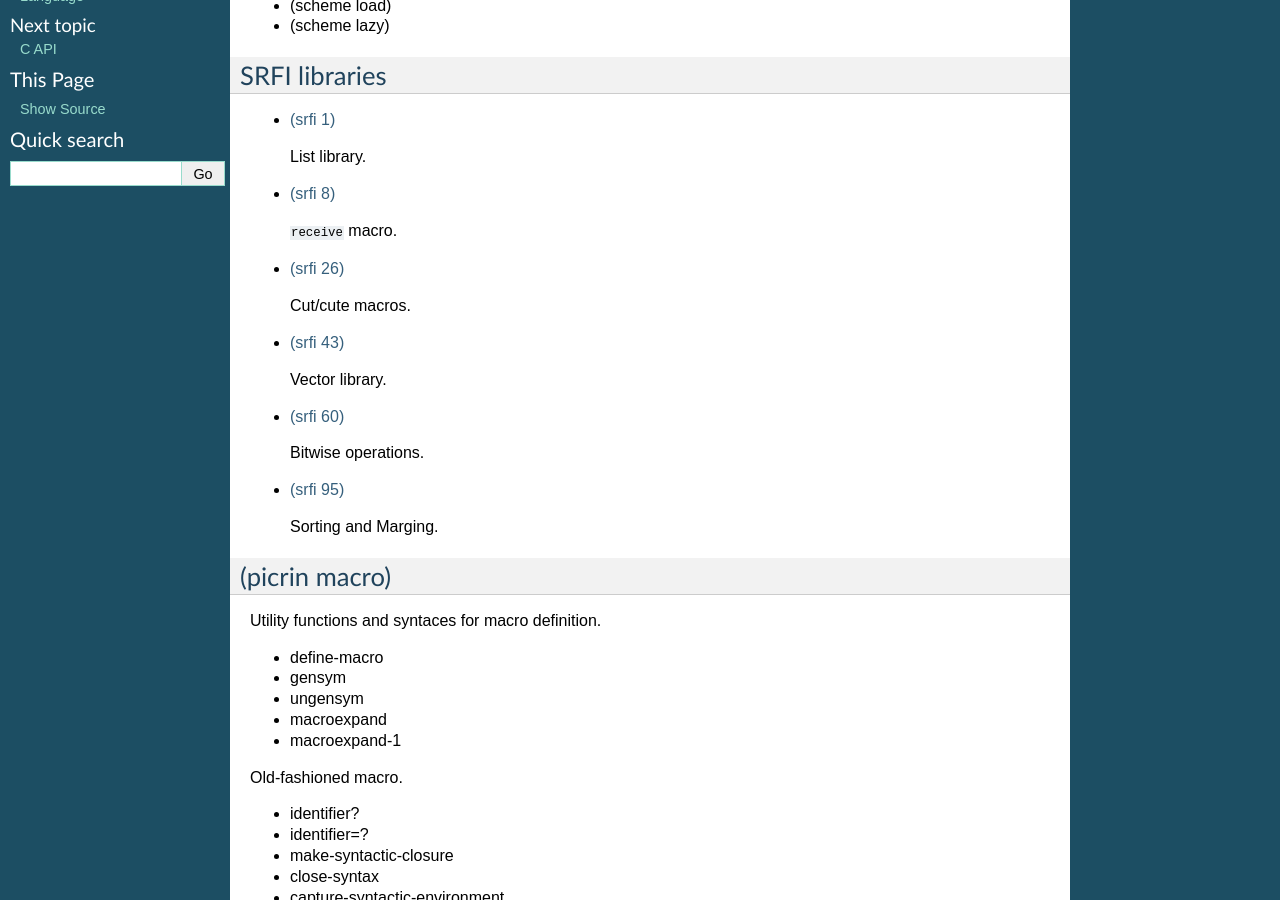
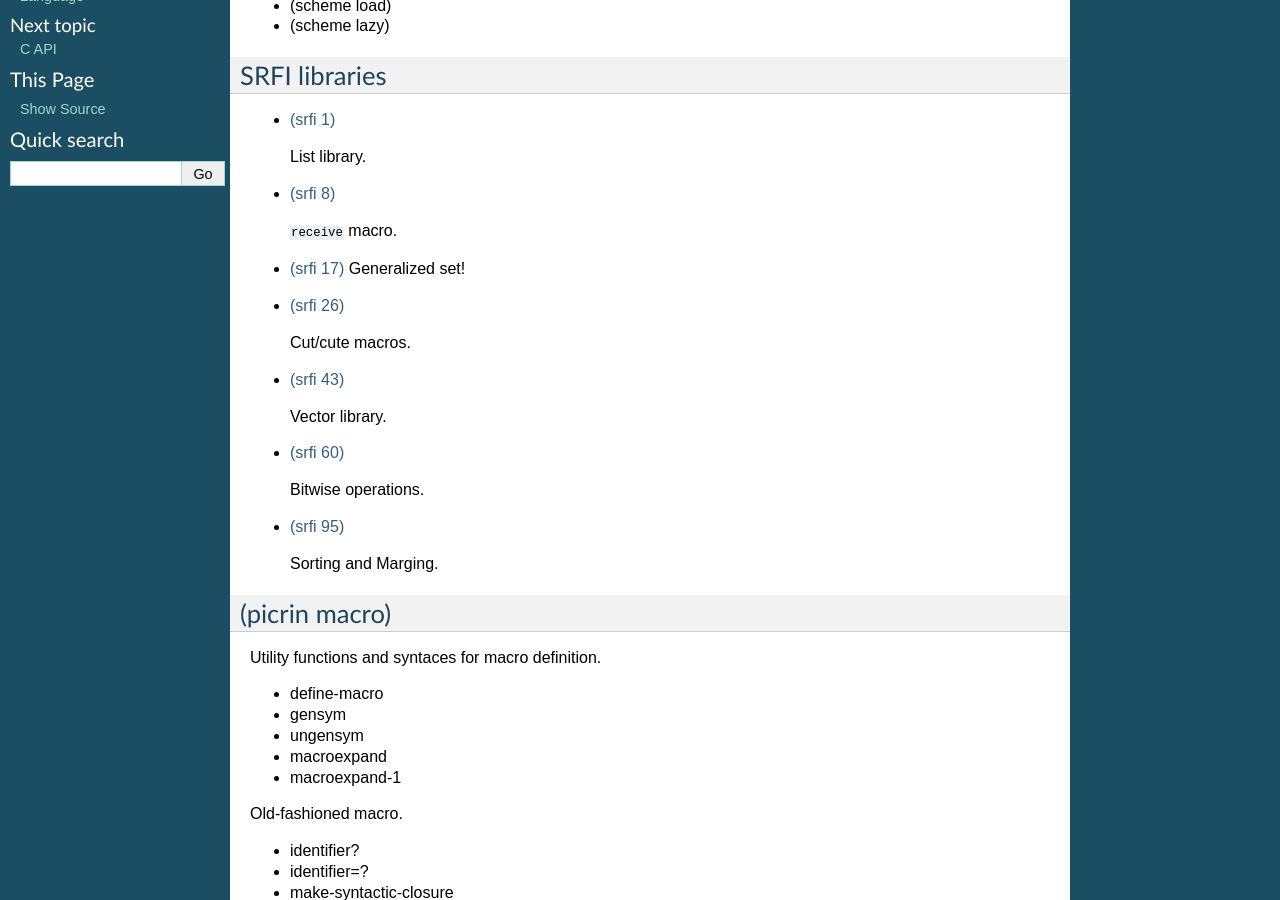
Before and after one commit to picrin-scheme/picrin, a Sphinx documentation site: the page built from docs/libs.rst, in a window 1280 px wide and 900 px high, scrolled down 315 px. Built offline with Sphinx 7.4.7, drawn with Linux system fonts in a browser that asks for light colours.

Commit message:
add missing link of srfi 17

```diff
--- a/docs/libs.rst
+++ b/docs/libs.rst
@@ -27,6 +27,10 @@ SRFI libraries
   <http://srfi.schemers.org/srfi-8/>`_
 
   ``receive`` macro.
+
+- `(srfi 17)
+  <http://srfi.schemers.org/srfi-17/>`_
+  Generalized set!
 
 - `(srfi 26)
   <http://srfi.schemers.org/srfi-26/>`_
```
